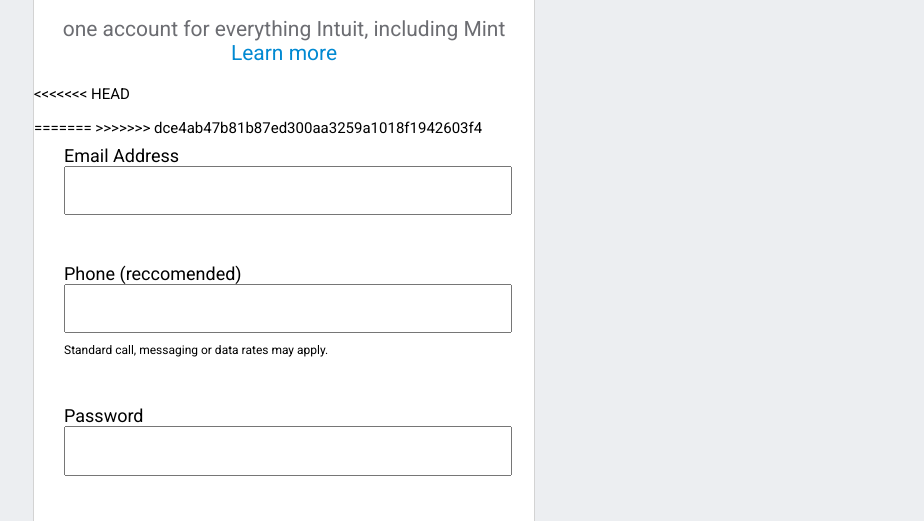
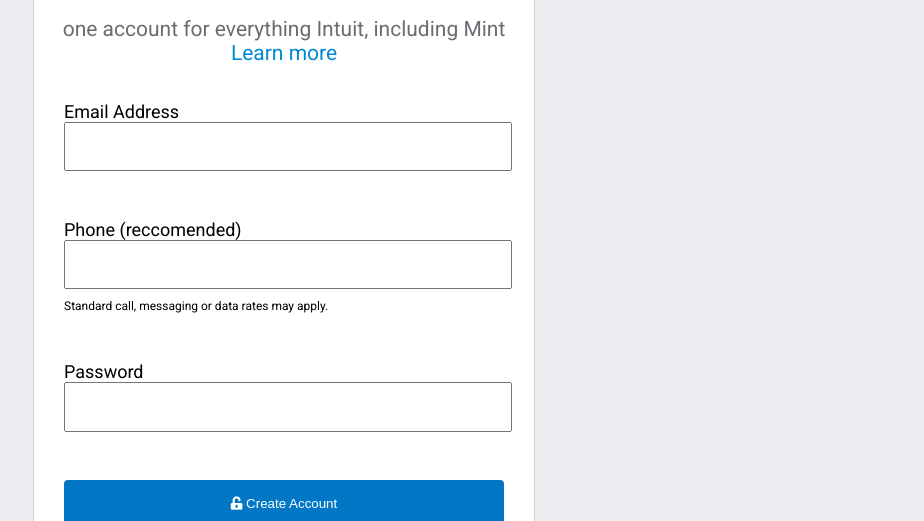
Before and after one commit to sumon0002001/html_form, a plain HTML site: page index.html in a window 1280 px wide. Shown: the part 219-740 px from the top of the page, without its empty margins (356-1280 px from the left). Drawn offline with Linux system fonts and the light colour scheme.

Commit message:
Update index.html

```diff
--- a/index.html
+++ b/index.html
@@ -39,11 +39,10 @@
                     <a class="learn-more" href="#">Learn more</a>
                 </div>
             </div>
-<<<<<<< HEAD
-            <form action="post" id="form-input">
-=======
+
+
             <form action="POST" id="form-input">
->>>>>>> dce4ab47b81b87ed300aa3259a1018f1942603f4
+
                 <div class="container">
                     <div class="form-group">
                         <label for="email">
```
